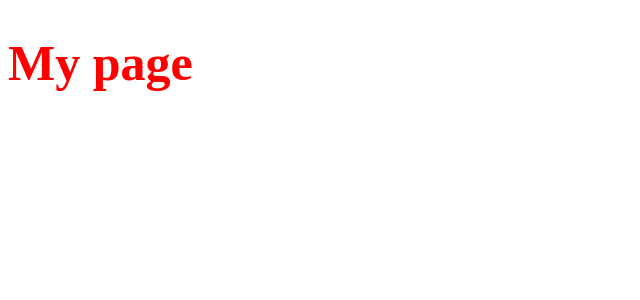
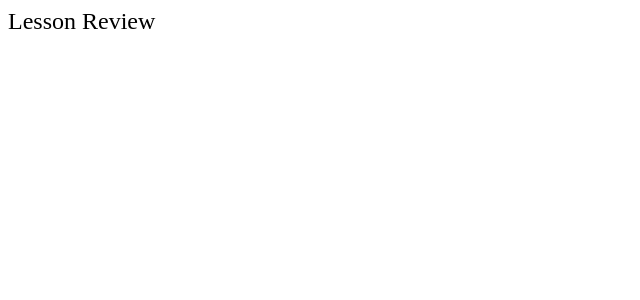
Before and after one commit to phantom-grip/student-managment-system, a Next.js app: page / in a window 1280 px wide. Shown: the top 300 px of the page, without its empty margins (0-640 px from the left). Built offline with nearby package versions, Linux system fonts and the light colour scheme.

Commit message:
Add sample page to test styled-components functionality

```diff
--- a/pages/index.js
+++ b/pages/index.js
@@ -1,9 +1,9 @@
-import React from 'react'
-import styled from 'styled-components'
+import React from "react";
 
-const Title = styled.h1`
-  color: red;
-  font-size: 50px;
-`
+import { withData } from "utils/withData";
 
-export default () => <Title>My page</Title>
+import { LessonReview } from "views/lesson_review/LessonReview";
+
+const Page = () => <LessonReview />;
+
+export default withData(Page);
--- /dev/null
+++ b/views/lesson_review/LessonReview.js
@@ -0,0 +1,10 @@
+import React from "react";
+import { Box, Text } from "rebass";
+
+export const LessonReview = () => {
+  return (
+    <Box maxWidth={"1000px"}>
+      <Text fontSize={4}>Lesson Review</Text>
+    </Box>
+  );
+};
```
